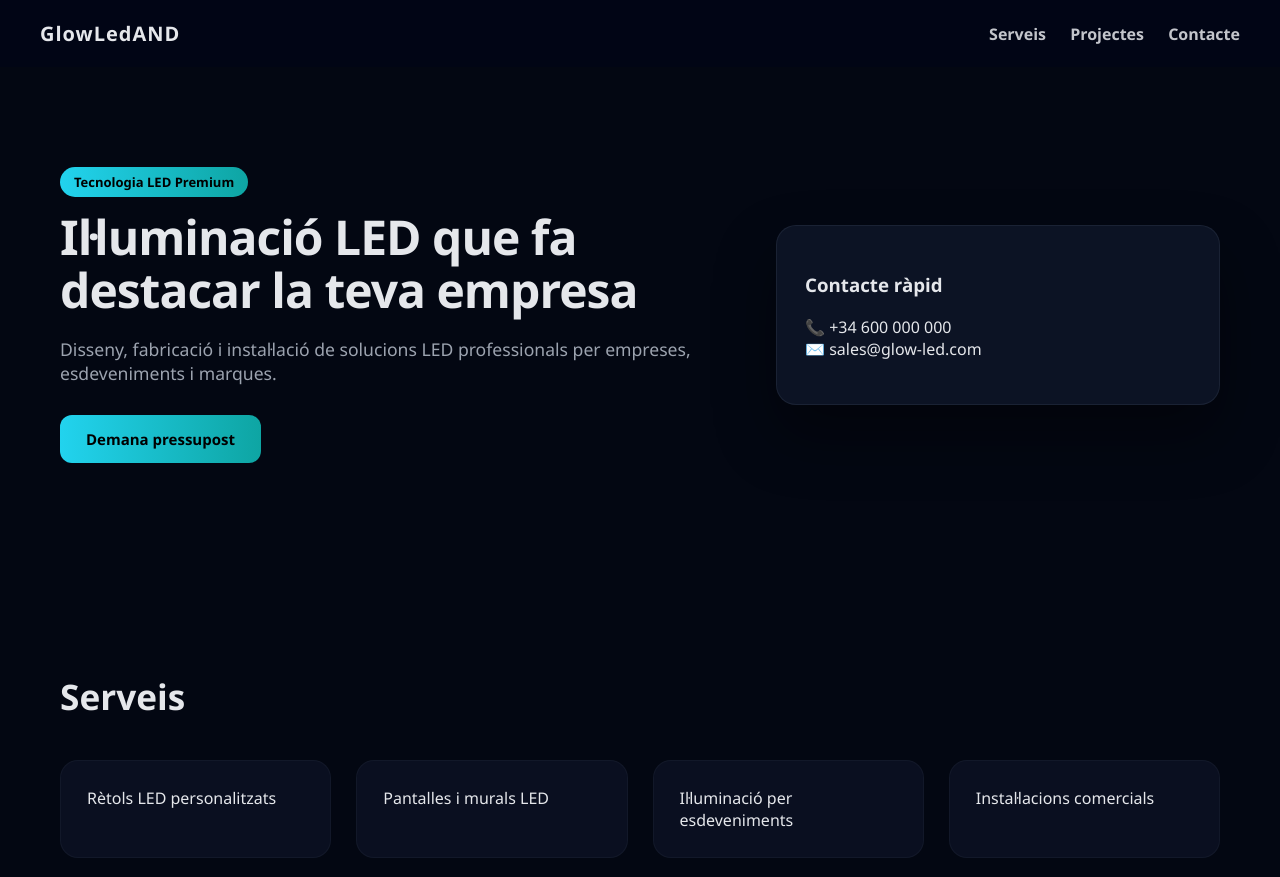
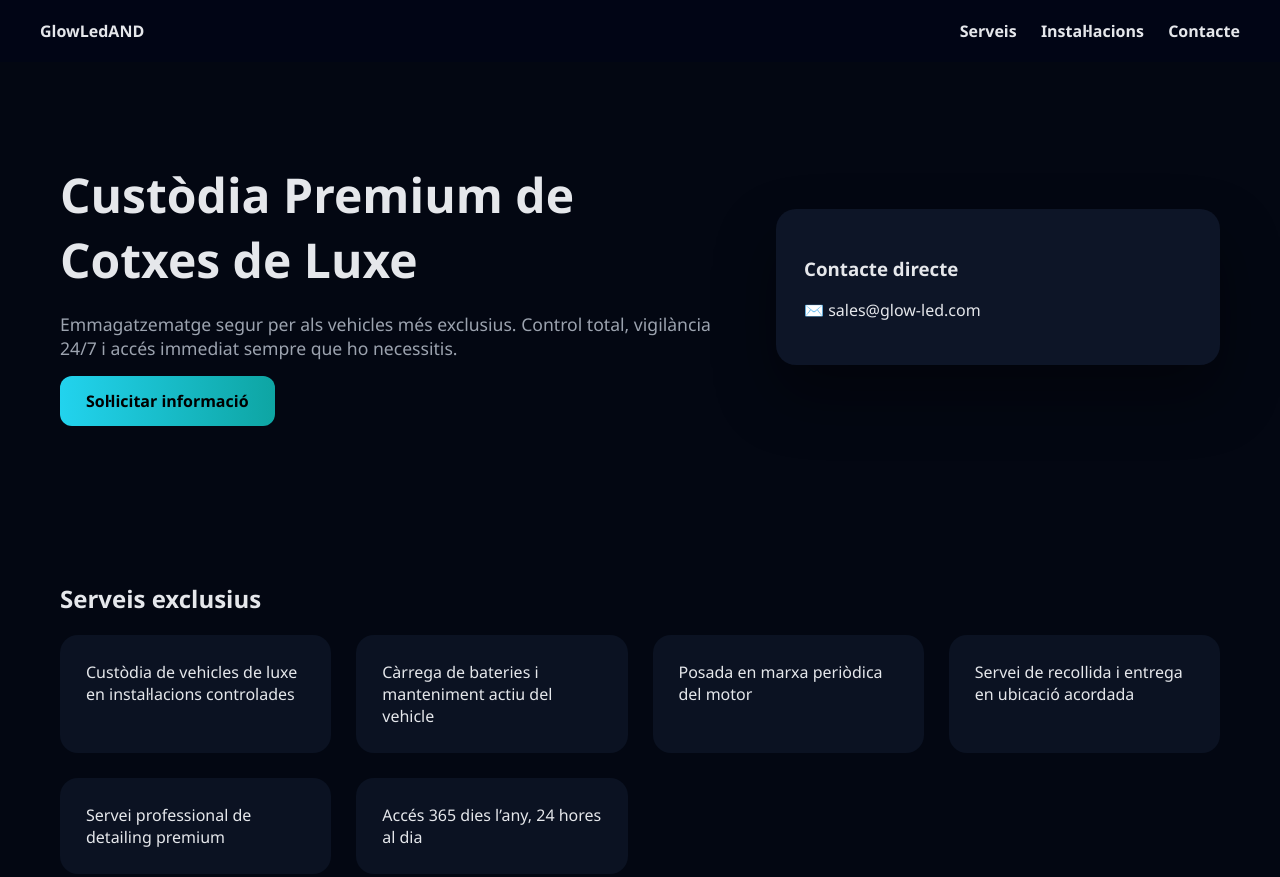
Before and after one commit to GlowLedAND/landing, a plain HTML site: page index.html in a window 1280 px wide. Shown: the top 877 px of the page. Drawn offline with Linux system fonts and the light colour scheme.

Commit message:
index.html

```diff
--- a/index.html
+++ b/index.html
@@ -3,7 +3,7 @@
 <head>
   <meta charset="UTF-8">
   <meta name="viewport" content="width=device-width, initial-scale=1.0">
-  <title>GlowLedAND | Tecnologia LED professional</title>
+  <title>GlowLedAND | Custòdia de Vehicles de Luxe</title>
 
   <style>
     * { box-sizing: border-box; }
@@ -26,81 +26,54 @@
       backdrop-filter: blur(10px);
     }
 
-    header strong {
-      font-size: 20px;
-      letter-spacing: 1px;
-    }
-
     nav a {
       color: #e5e7eb;
       margin-left: 20px;
       text-decoration: none;
       font-weight: 600;
-      opacity: 0.85;
     }
 
     .hero {
       max-width: 1200px;
       margin: auto;
-      padding: 100px 20px 80px;
+      padding: 100px 20px 60px;
       display: grid;
       grid-template-columns: 1.2fr 0.8fr;
       gap: 50px;
       align-items: center;
     }
 
-    .badge {
-      display: inline-block;
-      background: linear-gradient(90deg, #22d3ee, #0ea5a3);
-      color: black;
-      padding: 6px 14px;
-      border-radius: 999px;
-      font-weight: 700;
-      font-size: 13px;
-      margin-bottom: 14px;
-    }
-
     h1 {
       font-size: 3rem;
-      line-height: 1.1;
       margin: 0 0 20px;
-      letter-spacing: -1px;
     }
 
     .lead {
+      color: #9ca3af;
       font-size: 1.1rem;
-      color: #9ca3af;
       margin-bottom: 30px;
     }
 
     .cta {
-      display: inline-block;
       background: linear-gradient(90deg, #22d3ee, #0ea5a3);
       color: black;
       padding: 14px 26px;
       border-radius: 12px;
       font-weight: 800;
       text-decoration: none;
-      font-size: 15px;
     }
 
     .card {
-      background: rgba(15,23,42,0.8);
+      background: rgba(15,23,42,0.9);
       padding: 28px;
       border-radius: 20px;
       box-shadow: 0 30px 60px rgba(0,0,0,0.4);
-      border: 1px solid rgba(148,163,184,0.1);
     }
 
     .section {
       max-width: 1200px;
       margin: auto;
-      padding: 100px 20px;
-    }
-
-    .section h2 {
-      font-size: 2.2rem;
-      margin-bottom: 40px;
+      padding: 90px 20px;
     }
 
     .grid {
@@ -110,10 +83,9 @@
     }
 
     .service {
-      background: rgba(15,23,42,0.6);
+      background: rgba(15,23,42,0.7);
       padding: 26px;
       border-radius: 18px;
-      border: 1px solid rgba(148,163,184,0.06);
     }
 
     .portfolio img {
@@ -121,7 +93,6 @@
       height: 220px;
       object-fit: cover;
       border-radius: 18px;
-      filter: saturate(1.1) contrast(1.1);
     }
 
     footer {
@@ -139,53 +110,56 @@
   <strong>GlowLedAND</strong>
   <nav>
     <a href="#serveis">Serveis</a>
-    <a href="#projectes">Projectes</a>
+    <a href="#instalacions">Instal·lacions</a>
     <a href="#contacte">Contacte</a>
   </nav>
 </header>
 
 <section class="hero">
   <div>
-    <div class="badge">Tecnologia LED Premium</div>
-    <h1>Il·luminació LED que fa destacar la teva empresa</h1>
+    <h1>Custòdia Premium de Cotxes de Luxe</h1>
     <p class="lead">
-      Disseny, fabricació i instal·lació de solucions LED professionals per empreses, esdeveniments i marques.
+      Emmagatzematge segur per als vehicles més exclusius. Control total, vigilància 24/7
+      i accés immediat sempre que ho necessitis.
     </p>
-    <a href="#contacte" class="cta">Demana pressupost</a>
+    <a href="#contacte" class="cta">Sol·licitar informació</a>
   </div>
 
   <div class="card">
-    <h3>Contacte ràpid</h3>
-    <p>📞 +34 600 000 000<br>✉️ sales@glow-led.com</p>
+    <h3>Contacte directe</h3>
+    <p>✉️ sales@glow-led.com</p>
   </div>
 </section>
 
 <section id="serveis" class="section">
-  <h2>Serveis</h2>
+  <h2>Serveis exclusius</h2>
   <div class="grid">
-    <div class="service">Rètols LED personalitzats</div>
-    <div class="service">Pantalles i murals LED</div>
-    <div class="service">Il·luminació per esdeveniments</div>
-    <div class="service">Instal·lacions comercials</div>
+    <div class="service">Custòdia de vehicles de luxe en instal·lacions controlades</div>
+    <div class="service">Càrrega de bateries i manteniment actiu del vehicle</div>
+    <div class="service">Posada en marxa periòdica del motor</div>
+    <div class="service">Servei de recollida i entrega en ubicació acordada</div>
+    <div class="service">Servei professional de detailing premium</div>
+    <div class="service">Accés 365 dies l’any, 24 hores al dia</div>
   </div>
 </section>
 
-<section id="projectes" class="section">
-  <h2>Projectes</h2>
+<section id="instalacions" class="section">
+  <h2>Les nostres instal·lacions</h2>
   <div class="grid portfolio">
-    <img src="https://picsum.photos/800/600?1">
-    <img src="https://picsum.photos/800/600?2">
-    <img src="https://picsum.photos/800/600?3">
+    <img src="https://images.unsplash.com/photo-1549924231-f129b911e442?q=80&w=1200&auto=format&fit=crop">
+    <img src="https://images.unsplash.com/photo-1511919884226-fd3cad34687c?q=80&w=1200&auto=format&fit=crop">
+    <img src="https://images.unsplash.com/photo-1503376780353-7e6692767b70?q=80&w=1200&auto=format&fit=crop">
   </div>
 </section>
 
 <section id="contacte" class="section">
   <h2>Contacte</h2>
-  <p>Escriu-nos a <strong>sales@glow-led.com</strong></p>
+  <p>Per a sol·licituds comercials: <strong>sales@glow-led.com</strong></p>
+  <p>Ens adaptem a les teves necessitats i garantim la màxima discreció.</p>
 </section>
 
 <footer>
-  © 2025 GlowLedAND — Tots els drets reservats
+  © 2025 GlowLedAND · Custòdia i logística de vehicles de luxe
 </footer>
 
 </body>
```
